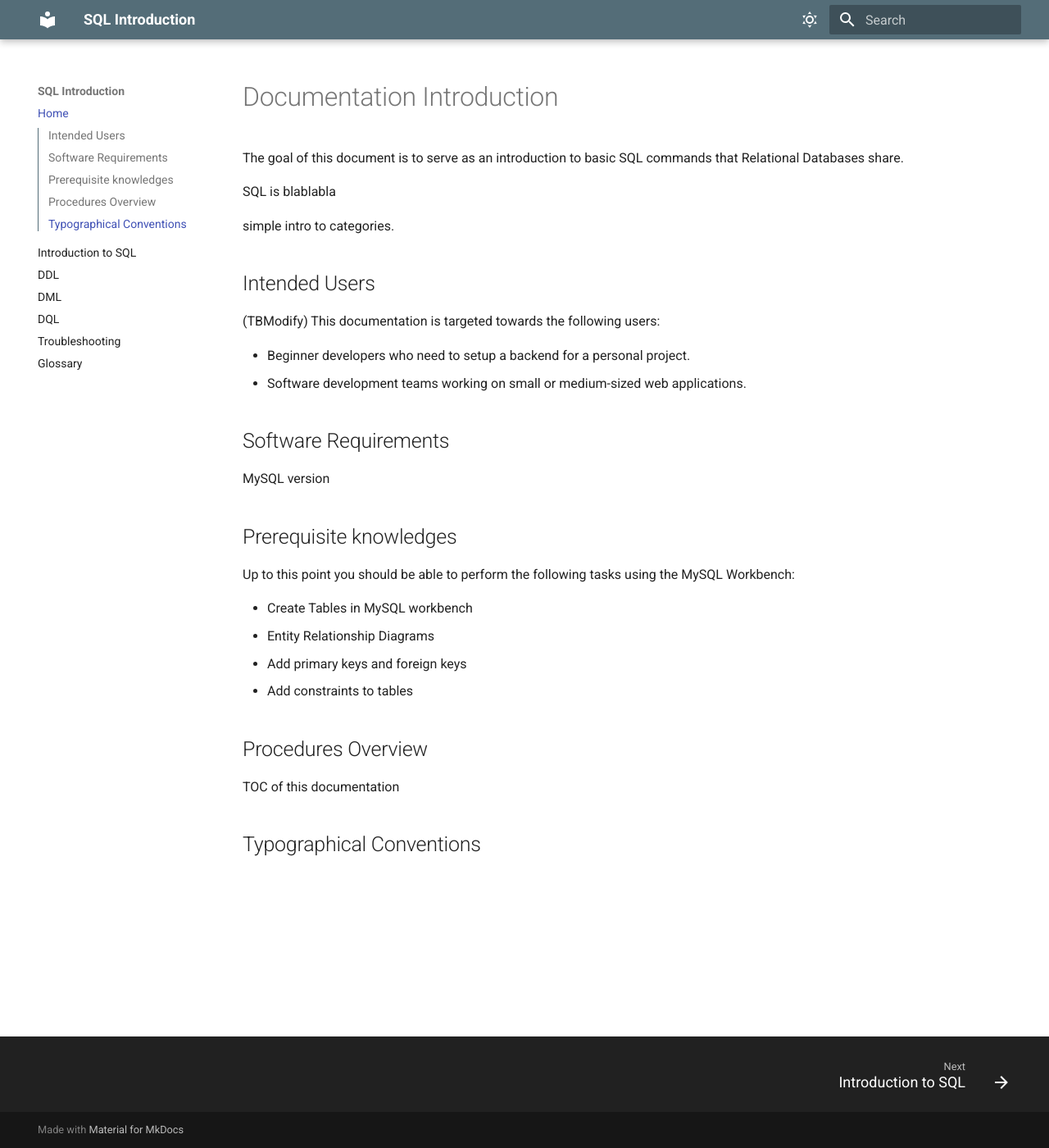
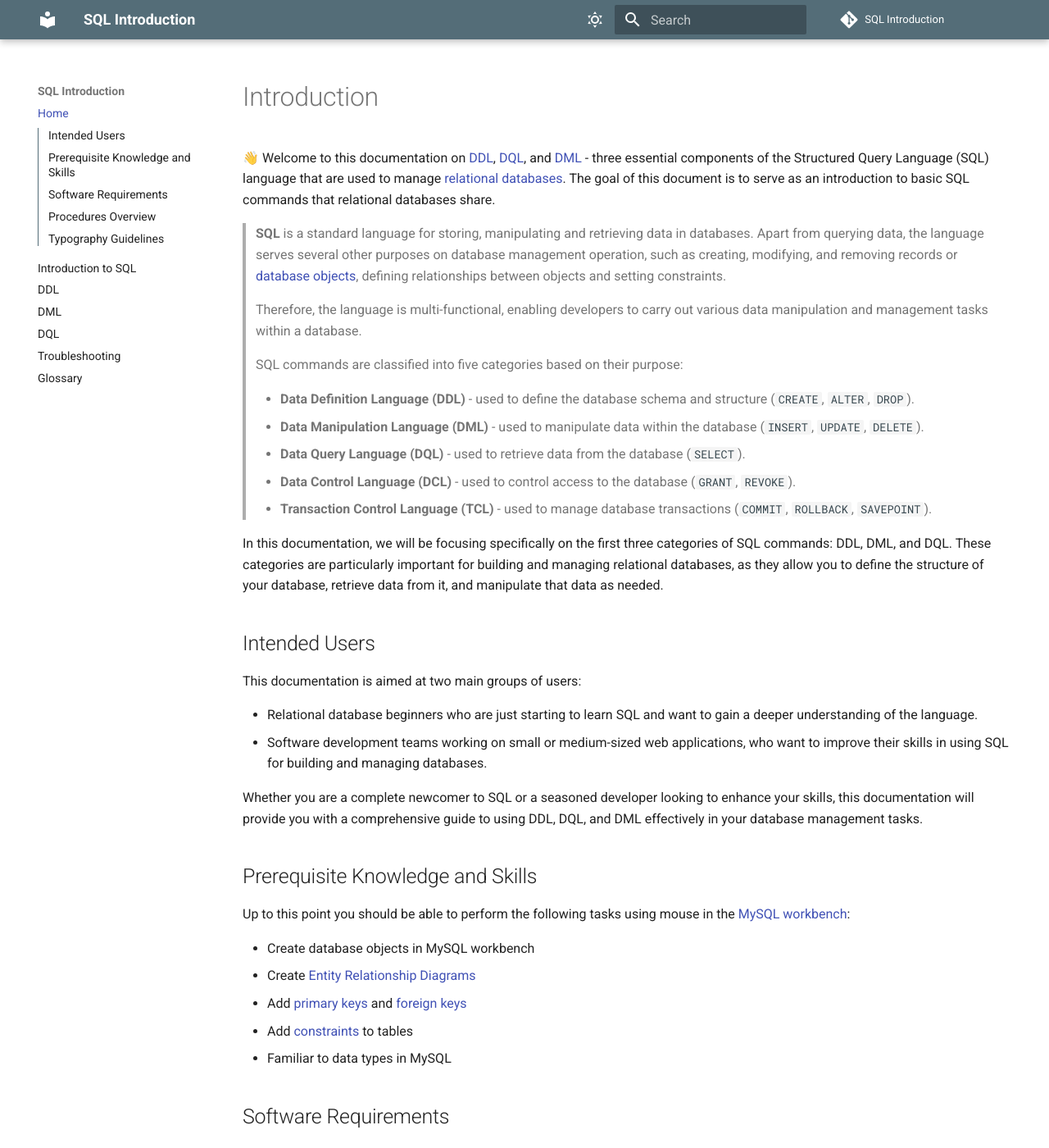
Before and after one commit to AliceEHZz/COMM-DOC-md-user-doc, an MkDocs documentation site: the page built from docs/index.md, in a window 1280 px wide and 1400 px high. Shown: the whole window at 82% size. Built offline with MkDocs 1.6.1 and Material for MkDocs 9.7.7, drawn with Linux system fonts in a browser that asks for light colours; comment, search, counter and statistics services are not loaded; some of the changed text lies outside the part shown.

Commit message:
index and glossary done

````diff
--- a/docs/index.md
+++ b/docs/index.md
@@ -1,40 +1,86 @@
-# Documentation Introduction
+# Introduction
 
-<!--
-- Explains software’s intended use
-- Identifies intended user & knowledge level
-- Shows conventions used in document
-- States what instructions are for
--->
+👋 Welcome to this documentation on [DDL](DDL.md), [DQL](DQL.md), and [DML](DML.md) - three essential components of the Structured Query Language (SQL) language that are used to manage [relational databases](glossary.md). The goal of this document is to serve as an introduction to basic SQL commands that relational databases share.
 
-The goal of this document is to serve as an introduction to basic SQL commands that Relational Databases share.
+> **SQL** is a standard language for storing, manipulating and retrieving data in databases. Apart from querying data, the language serves several other purposes on database management operation, such as creating, modifying, and removing records or [database objects](glossary.md), defining relationships between objects and setting constraints.
+>
+> Therefore, the language is multi-functional, enabling developers to carry out various data manipulation and management tasks within a database.
+>
+> SQL commands are classified into five categories based on their purpose:
+>
+> - **Data Definition Language (DDL)** - used to define the database schema and structure (`CREATE`, `ALTER`, `DROP`).
+> - **Data Manipulation Language (DML)** - used to manipulate data within the database (`INSERT`, `UPDATE`, `DELETE`).
+> - **Data Query Language (DQL)** - used to retrieve data from the database (`SELECT`).
+> - **Data Control Language (DCL)** - used to control access to the database (`GRANT`, `REVOKE`).
+> - **Transaction Control Language (TCL)** - used to manage database transactions (`COMMIT`, `ROLLBACK`, `SAVEPOINT`).
 
-SQL is blablabla
-
-simple intro to categories.
+In this documentation, we will be focusing specifically on the first three categories of SQL commands: DDL, DML, and DQL. These categories are particularly important for building and managing relational databases, as they allow you to define the structure of your database, retrieve data from it, and manipulate that data as needed.
 
 ## Intended Users
 
-(TBModify) This documentation is targeted towards the following users:
+This documentation is aimed at two main groups of users:
 
-- Beginner developers who need to setup a backend for a personal project.
-- Software development teams working on small or medium-sized web applications.
+- Relational database beginners who are just starting to learn SQL and want to gain a deeper understanding of the language.
+- Software development teams working on small or medium-sized web applications, who want to improve their skills in using SQL for building and managing databases.
+
+Whether you are a complete newcomer to SQL or a seasoned developer looking to enhance your skills, this documentation will provide you with a comprehensive guide to using DDL, DQL, and DML effectively in your database management tasks.
+
+## Prerequisite Knowledge and Skills
+
+Up to this point you should be able to perform the following tasks using mouse in the [MySQL workbench](glossary.md):
+
+- Create database objects in MySQL workbench
+- Create [Entity Relationship Diagrams](glossary.md)
+- Add [primary keys](glossary.md) and [foreign keys](glossary.md)
+- Add [constraints](glossary.md) to tables
+- Familiar to data types in MySQL
 
 ## Software Requirements
 
-MySQL  version
+While SQL is a widely used language that can be implemented in many software applications, in this documentation, we will specifically focus on using **MySQL Workbench**.
 
-## Prerequisite knowledges
-
-Up to this point you should be able to perform the following tasks using the MySQL Workbench:
-
-- Create Tables in MySQL workbench
-- Entity Relationship Diagrams
-- Add primary keys and foreign keys
-- Add constraints to tables
+If you haven't installed MySQL Workbench yet, you can download the latest version (v8.0.32) from link 👉 [MySQL Workbench](https://dev.mysql.com/downloads/workbench/)
 
 ## Procedures Overview
 
-TOC of this documentation
+Below is a summary of the main sections covered in this documentation:
 
-## Typographical Conventions
+- **[DDL](DDL)**
+- **[DML](DML)**
+- **[DQL](DQL)**
+- **[Troubleshooting](troubleshooting)**
+- **[Glossary](glossary)**
+
+## Typography Guidelines
+
+1. Code blocks in this documentation may include **clickable notes**. These notes can be helpful if you need further explanation for a particular piece of code that you are unfamiliar with. Below is an example of code block with a clickable note:
+
+    ```sql
+    SELECT FULL_NAME FROM person; --(1)
+    ```
+
+    1. Shows all rows in the "FULL_NAMe" column from the person table
+
+2. Inline commands are presented in a monospace font to distinguish them from regular text: `CREATE`
+
+3. Instruction screenshots may include red squared rectangles that point to key information or message:
+    <figure markdown>
+    ![convention screenshot example](images/convention_eg.png){width="400"}
+    <figcaption>A successful message is pointed by the red rectangle</figcaption>
+    </figure>
+
+4. Message blocks are used to draw your attention to relevant information:
+
+    !!! note
+
+        indicates important knowledge that needs to be addressed or communicated to the user.
+
+    !!! danger
+
+        indicates a potentially dangerous command or action that must be used with caution to avoid uncoverable results.
+
+    !!! tip
+
+        indicates error message information or provides tips that can help users troubleshoot common issues.
+
+Now let's start with our first SQL component 👉 **[DDL](DDL.md)**
--- a/mkdocs.yml
+++ b/mkdocs.yml
@@ -7,6 +7,9 @@ nav:
   - DQL: "DQL.md"
   - Troubleshooting: "troubleshooting.md"
   - Glossary: "glossary.md"
+
+repo_url: https://github.com/AliceEHZz/COMM-SQL-Introduction
+repo_name: SQL Introduction
 
 theme:
   name: material
@@ -68,3 +71,5 @@ markdown_extensions:
   - def_list
   - pymdownx.tasklist:
       custom_checkbox: true
+  - pymdownx.tabbed:
+      alternate_style: true
````
Also changed, not shown: README.md (+22 -0 lines), docs/DDL.md (+31 -35 lines), docs/SQLintroduction.md (+2 -0 lines), docs/glossary.md (+12 -10 lines), docs/images/convention_eg.png (added).
